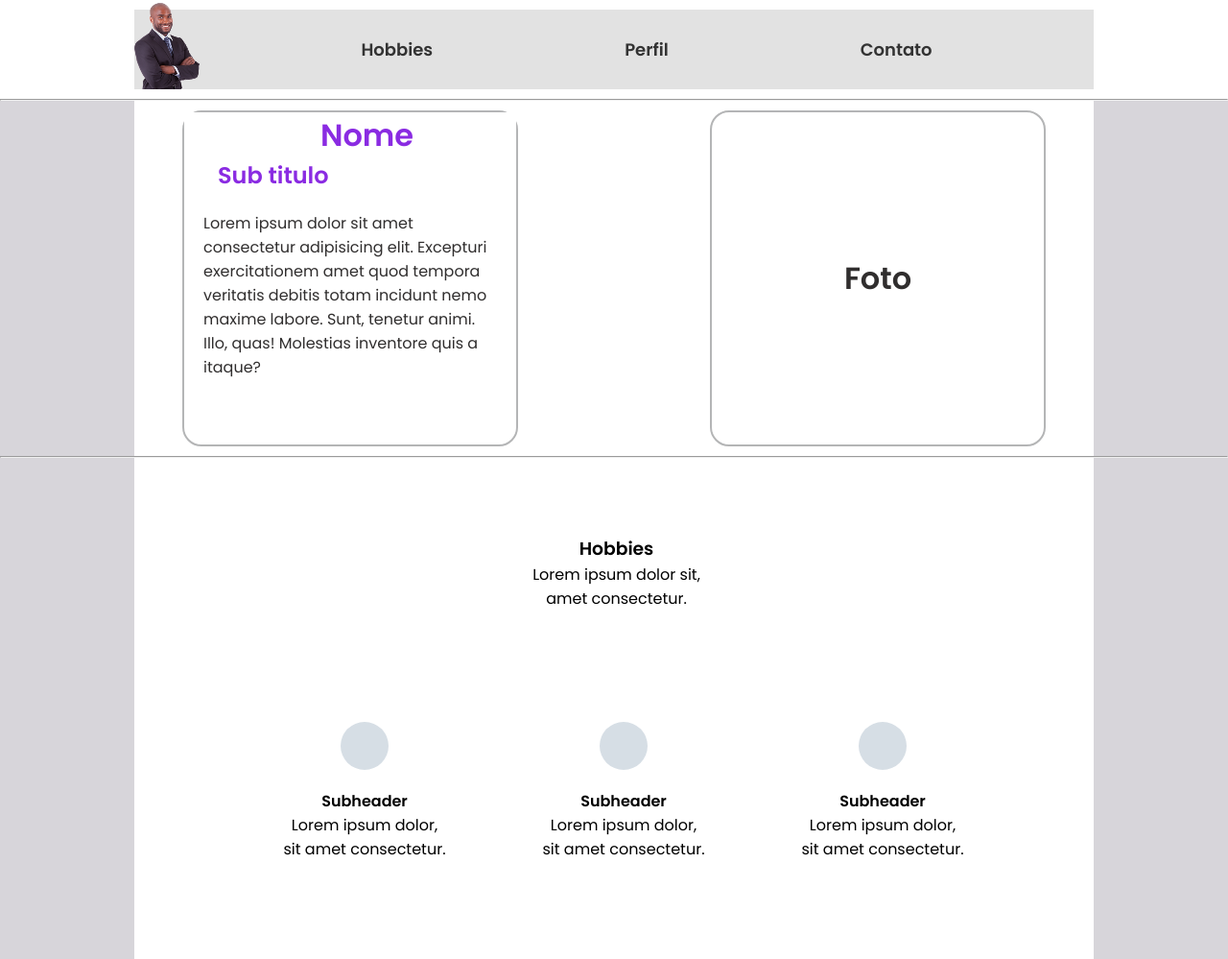
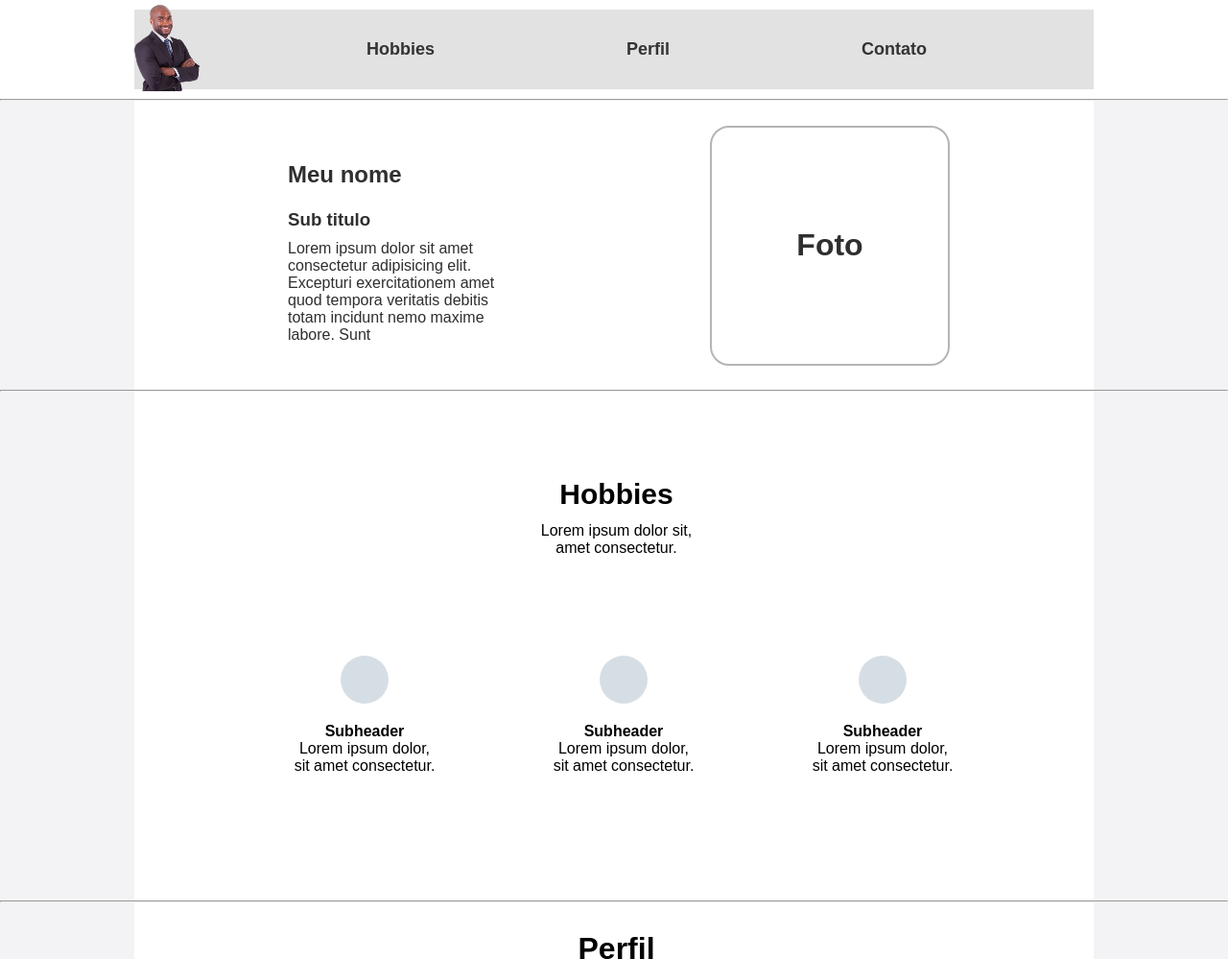
Before and after one commit to cleberaugust/Mockup, a plain HTML site: page Index.html in a window 1280 px wide. Shown: the top 999 px of the page at 96% size. Drawn offline with Linux system fonts and the light colour scheme.

Commit message:
Primeira revisão 03.02

```diff
--- a/Index.html
+++ b/Index.html
@@ -31,9 +31,9 @@
     <main>
         <div class="container__nome" >
             <div class="nome">
-                <h1> Nome</h1>
-                <h2> Sub titulo</h2>
-                <p>Lorem ipsum dolor sit amet consectetur adipisicing elit. Excepturi exercitationem amet quod tempora veritatis debitis totam incidunt nemo maxime labore. Sunt, tenetur animi. Illo, quas! Molestias inventore quis a itaque?</p>
+                <h2> Meu nome</h2>
+                <h3> Sub titulo</h3>
+                <p>Lorem ipsum dolor sit amet consectetur adipisicing elit. Excepturi exercitationem amet quod tempora veritatis debitis totam incidunt nemo maxime labore. Sunt</p>
             </div>
             <div class="foto">
                 <h1>Foto</h1>
--- a/style.css
+++ b/style.css
@@ -2,11 +2,11 @@
     margin: 0;
     padding: 0;
     box-sizing: border-box;
-    font-family: "poppins", sans-serif;
+    font-family: Arial, Helvetica, sans-serif;
 }
 
 body{
-    background: rgb(215, 213, 218);
+    background: rgb(243, 243, 245);
     height: 100vh;
     height: 100%;
 }
@@ -78,29 +78,26 @@ nav ul li a{
 }
 
 .nome{
-    width: 350px;
-    height: 350px;
-    margin: 0 100px 0 0;
+    width: 250px;
+    height: 250px;
+    margin: 31px 100px 0 0;
     color: rgb(48, 46, 46);
     text-align: left;
-    border-radius: 20px;
-    border:  2px solid #b4b5b6;
+ }
 
-}
-
-.nome h1,h2{
-    color: blueviolet;
-    padding: 0 0 0 35px;
+.nome h2,h3{
+    padding: 12px 0 0 10px;
+    margin: 10px 0 0 0;
 }
 
 .nome p{
-    margin: 20px;
+    margin: 10px;
     text-align: left;
 }
 
 .foto{
-    width: 350px;
-    height: 350px;
+    width: 250px;
+    height: 250px;
     margin: 0 0 0 100px;
     color: rgb(48, 46, 46);
     border-radius: 20px;
@@ -109,12 +106,6 @@ nav ul li a{
     align-items: center;
     font-size: px;
     display: flex;
-}
-
-.hr{
-    clear: both;
-    border: 0;
-    border-bottom: 2px solid #296fac;
 }
 
 .container__hobbies{
@@ -138,7 +129,8 @@ nav ul li a{
 }
 
 .hobbies h3{
-    padding: 70px 0 0 0 ;
+    padding: 70px 0 12px 0 ;
+    font-size: 30px;
 }
 
 .container__sub_header{
@@ -234,11 +226,14 @@ h1{
     background: #d6dee5;
     width: 50px;
     height: 50px;
-    margin: 0 0 0 90px;
+    margin: 34px 0 0 90px;
     padding: 0 0 15px 0;
     border-radius: 25px;
 }
 
+.imagens p{
+    margin: 33px 0 0 0;
+}
 
 section{
     max-width: 1000px;
```
